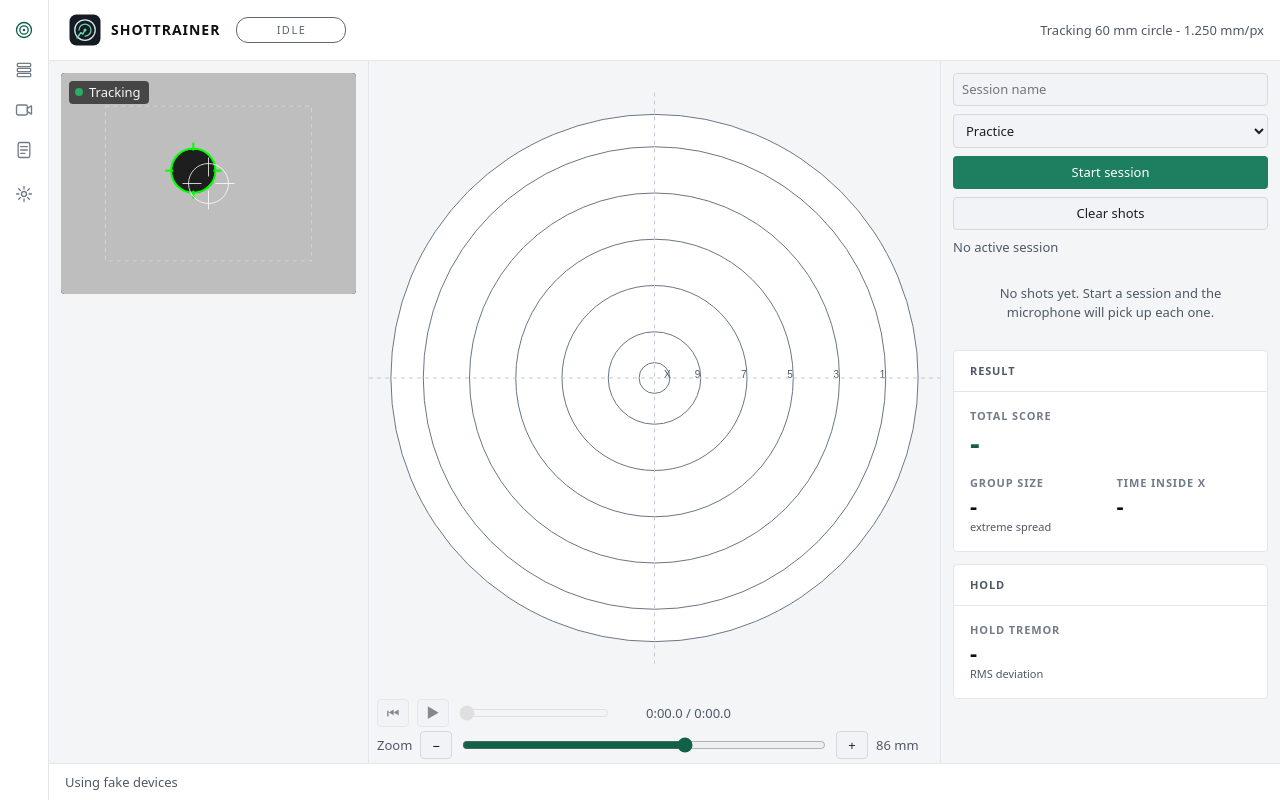
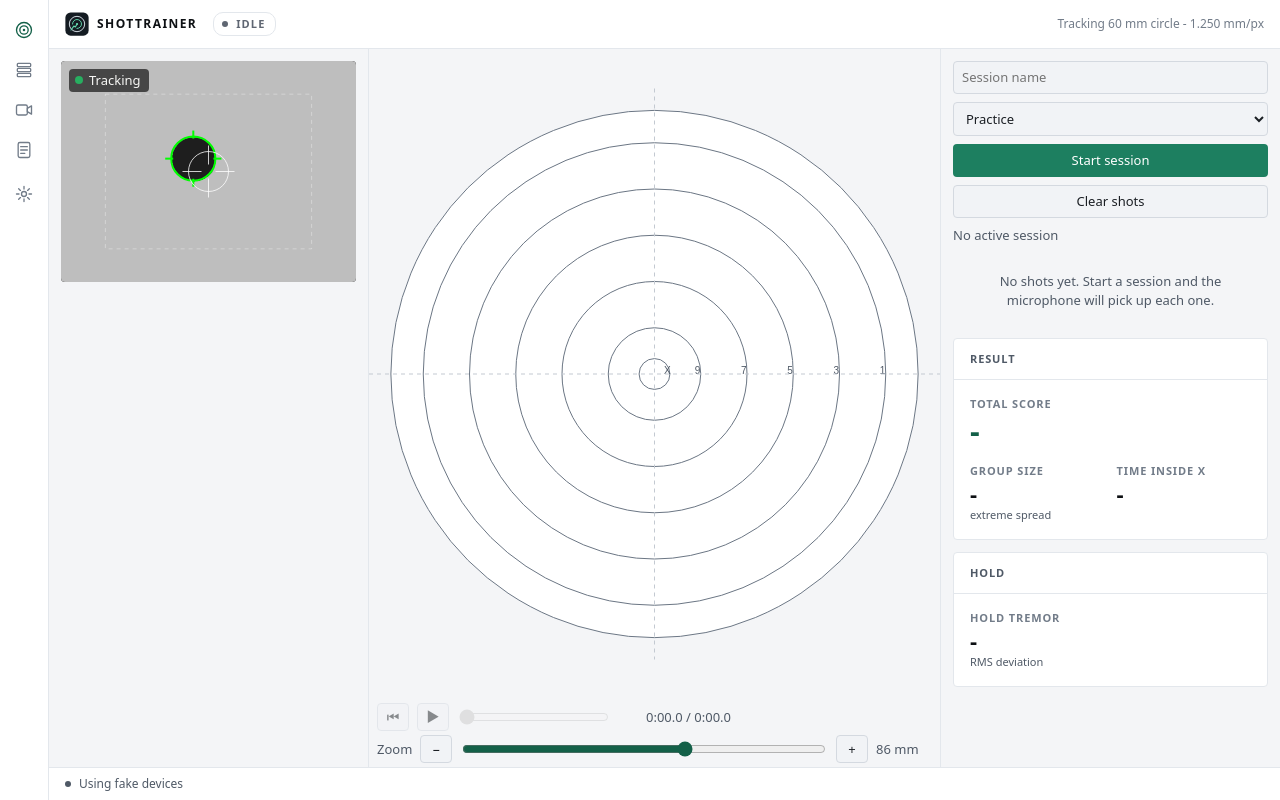
Before and after one commit to dsgnr/ShotTrainer, a Svelte app in the folder frontend/: page / in a window 1280 px wide. Built offline with nearby package versions, Linux system fonts and the light colour scheme.

Commit message:
feat: refine the header and status bar styling

```diff
--- a/frontend/src/components/AppHeader.svelte
+++ b/frontend/src/components/AppHeader.svelte
@@ -14,15 +14,16 @@
 
 <div class="header">
   <div class="brand">
-    <img src="/icon.svg" alt="" width="32" height="32" />
+    <img src="/icon.svg" alt="" width="24" height="24" />
     <span class="title">ShotTrainer</span>
   </div>
   <span class="pill" data-tone={pill.tone}>
+    <span class="dot" aria-hidden="true"></span>
     <span class="visually-hidden">Session state: </span>{pill.label}
   </span>
   <span class="spacer"></span>
   <p
-    class="hint"
+    class="hint num"
     title="Live mm-per-pixel reading. Lower means the camera is further from the target. The trace is correct in mm as soon as this number stabilises."
   >
     {trackingText}
@@ -33,34 +34,44 @@
   .header {
     display: flex;
     align-items: center;
-    gap: 16px;
-    height: 60px;
-    padding: 8px 16px 8px 20px;
+    gap: var(--space-4);
+    height: 48px;
+    padding: 0 var(--space-4);
   }
 
   .brand {
     display: flex;
     align-items: center;
-    gap: 10px;
+    gap: var(--space-2);
   }
 
   .title {
     color: var(--text-heading);
-    font-size: 14px;
+    font-size: var(--text-sm);
     font-weight: 600;
-    letter-spacing: 1px;
+    letter-spacing: 0.12em;
     text-transform: uppercase;
   }
 
   .pill {
-    min-width: 110px;
-    padding: 4px 12px;
-    border: 1px solid currentColor;
-    border-radius: 12px;
-    font-size: 11px;
-    letter-spacing: 1.5px;
-    text-align: center;
+    display: inline-flex;
+    align-items: center;
+    gap: var(--space-2);
+    padding: 3px 10px 3px 8px;
+    border: 1px solid var(--divider);
+    border-radius: 10px;
+    color: var(--text-dim);
+    font-size: var(--text-xs);
+    font-weight: 600;
+    letter-spacing: 0.1em;
     text-transform: uppercase;
+  }
+
+  .dot {
+    width: 6px;
+    height: 6px;
+    border-radius: 50%;
+    background: currentColor;
   }
 
   .pill[data-tone="idle"] {
@@ -81,6 +92,7 @@
 
   .hint {
     margin: 0;
-    color: var(--text-dim);
+    color: var(--text-muted);
+    font-size: var(--text-sm);
   }
 </style>
--- a/frontend/src/components/StatusLine.svelte
+++ b/frontend/src/components/StatusLine.svelte
@@ -11,6 +11,9 @@
 </script>
 
 <div class="status-line">
+  {#if line.text !== ""}
+    <span class="dot" data-tone={line.tone} aria-hidden="true"></span>
+  {/if}
   <p class="text" data-tone={line.tone}>{line.text}</p>
   {#if line.restart}
     <button type="button" disabled={restarting} onclick={onrestart}>
@@ -23,9 +26,33 @@
   .status-line {
     display: flex;
     align-items: center;
-    gap: 12px;
-    min-height: 36px;
-    padding: 4px 16px;
+    gap: var(--space-2);
+    min-height: 32px;
+    padding: var(--space-1) var(--space-4);
+    font-size: var(--text-sm);
+  }
+
+  .dot {
+    width: 6px;
+    height: 6px;
+    border-radius: 50%;
+    flex: none;
+  }
+
+  .dot[data-tone="info"] {
+    background: var(--tone-info);
+  }
+
+  .dot[data-tone="success"] {
+    background: var(--tone-success);
+  }
+
+  .dot[data-tone="warning"] {
+    background: var(--tone-warning);
+  }
+
+  .dot[data-tone="error"] {
+    background: var(--tone-error);
   }
 
   .text {
```
